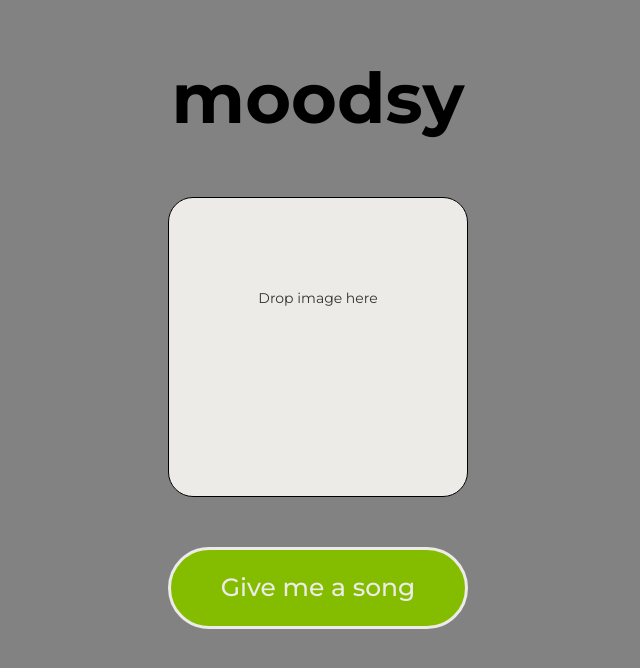
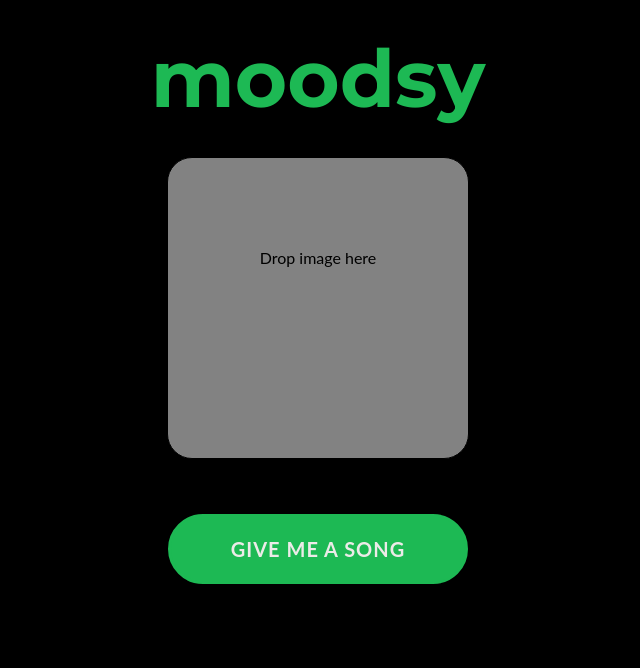
Before and after one commit to dekaghub/moodsy, a Flask app: page /static/index.html in a window 1280 px wide. Shown: the top 668 px of the page, without its empty margins (322-962 px from the left). Run offline with Flask 2, Linux system fonts and the light colour scheme; some libraries are stand-ins or nearby versions.

Commit message:
Think interface is done

```diff
--- a/static/index.html
+++ b/static/index.html
@@ -2,24 +2,21 @@
 <html lang="en">
   <head>
     <title>Sample Page</title>
-    <meta charset="utf-8">
-    <meta name="viewport" content="width=device-width, initial-scale=1">
-    <link rel="stylesheet" href="http://maxcdn.bootstrapcdn.com/bootstrap/3.3.5/css/bootstrap.min.css">
+    <meta charset="utf-8" />
+    <meta name="viewport" content="width=device-width, initial-scale=1" />
     <script src="https://ajax.googleapis.com/ajax/libs/jquery/1.11.3/jquery.min.js"></script>
-    <script src="http://maxcdn.bootstrapcdn.com/bootstrap/3.3.5/js/bootstrap.min.js"></script>
-    <link href="https://fonts.googleapis.com/css?family=Montserrat:400,500,700,800&display=swap" rel="stylesheet">
-    <link rel="stylesheet" href="styles.css">
+    <link href="https://fonts.googleapis.com/css?family=Montserrat:400,600,700,800&display=swap" rel="stylesheet">
+    <link href="https://fonts.googleapis.com/css?family=Montserrat&display=swap" rel="stylesheet">
+    <link rel="stylesheet" href="styles.css" />
   </head>
   <body>
-
     <h1>moodsy</h1>
 
     <div class="container">
       <div class="droparea">Drop image here</div>
     </div>
-<script src="script.js">
-</script>
-<div class='button-ctr'>
+    <script src="script.js"></script>
+    <div class="button-ctr">
       <button>Give me a song</button>
     </div>
   </body>
--- a/static/styles.css
+++ b/static/styles.css
@@ -1,10 +1,12 @@
 /* main css file */
 h1 {
     text-align:center;
-    font-size:70px;
-    font-weight:bold;
-    color:black;
-    margin-top:60px;
+    font-size:80px;
+    color:#1DB954;
+    margin-top:30px;
+    margin-bottom:30px;
+    font-family:'Montserrat';
+    font-weight:700;
 }
 
 .button-ctr{
@@ -14,22 +16,25 @@ h1 {
 
 button{
     color:black;
-    background-color:#84bd00;
-    border:3px solid #ecebe8;
+    background-color:#1DB954;
+    border:3px solid #1DB954;
     border-radius:50px;
     margin:auto;
-    margin-top:50px;
-    font-size:25px;
+    margin-top:55px;
+    font-size:20px;
     padding:20px;
     width:300px;
     margin:15px, 30px;
-    font-weight:500;
+    font-family:'Lato';
+    font-weight:700;
+    letter-spacing:1px;
     color:#ecebe8;
+    text-transform:uppercase;
 }
 
 body {
-    background-color:#828282;
-    font-family: 'Montserrat',Helvetica,Arial,sans-serif;
+    background-color:black;
+    font-family: 'Lato';
     margin:auto;
 }
 
@@ -41,8 +46,9 @@ body {
     border-width: 1px;
     border-color: black;
     margin:auto;
-    margin-top:50px;
+    margin-top:0px;
     line-height: 200px;
     text-align: center;
-    background-color:#ecebe8
+    background-color:#828282;
+    font-family:'Lato';
 }
```
Also changed, not shown: templates/index.html (deleted, +0 -39 lines), templates/test.html (deleted, +0 -13 lines). Lines whose indentation alone changed are shown as unchanged.
